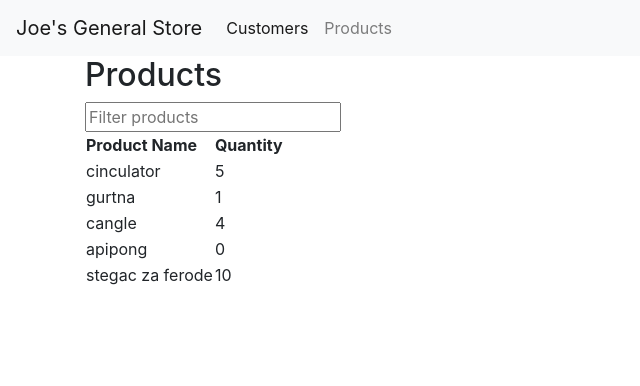
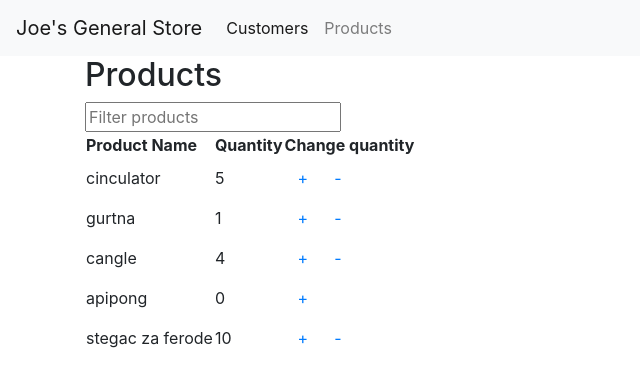
Before and after one commit to pedja77/store-app, a Vue app: page /#/products in a window 1280 px wide. Shown: the top 386 px of the page, without its empty margins (0-640 px from the left). Built offline with nearby package versions, Linux system fonts and the light colour scheme.

Commit message:
Product qty increment and decrement

```diff
--- a/src/pages/AppProducts.vue
+++ b/src/pages/AppProducts.vue
@@ -8,10 +8,15 @@
             <thead>
                 <th>Product Name</th>
                 <th>Quantity</th>
+                <th>Change quantity</th>
             </thead>
             <tr v-for="product in products" :key="product.id">
                 <td>{{ product.title }}</td>
                 <td>{{ product.qty }}</td>
+                <td>
+                    <button class="btn btn-link" @click="incrementQty(product.id)">+</button>
+                    <button class="btn btn-link" @click="decrementQty(product.id)" v-if="product.qty > 0">-</button>
+                </td>
             </tr>
         </table>
         {{ filterProducts }}
@@ -33,6 +38,14 @@ export default {
             //console.log(this.searchTerm)
             this.products = productService.filterProducts(this.searchTerm)
         }
+    },
+    methods: {
+        incrementQty(id) {
+            productService.incrementQty(id)
+        },
+        decrementQty(id) {
+            productService.decrementQty(id)
+        }
     }
 }
 </script>
--- a/src/utils/ProductService.js
+++ b/src/utils/ProductService.js
@@ -16,6 +16,16 @@ export default class ProductService {
     filterProducts(term) {
         return products.filter(product => product.title.toLowerCase().startsWith(term))
     }
+
+    incrementQty(id) {
+        let product = products.find(product => product.id == id)
+        product.qty++
+    }
+
+    decrementQty(id) {
+        let product = products.find(product => product.id == id)
+        product.qty--
+    }
 }
 
 export const productService = new ProductService()
```
